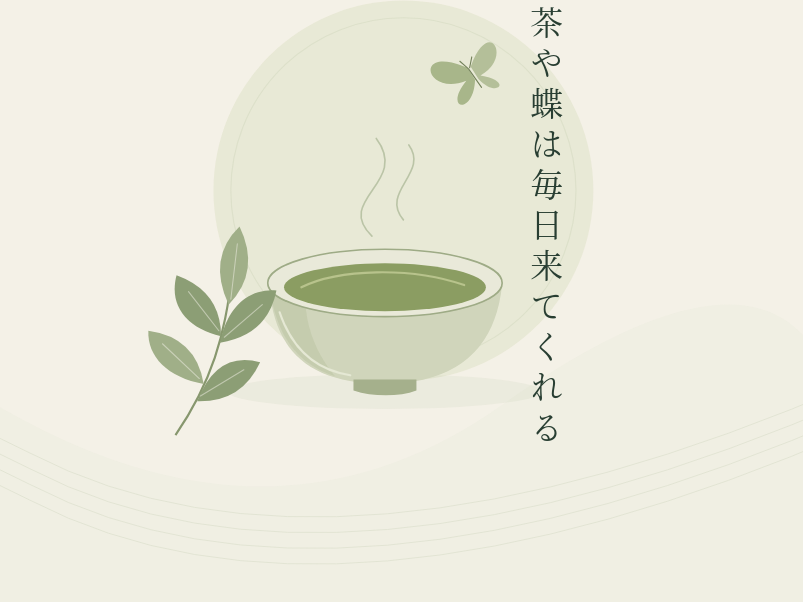
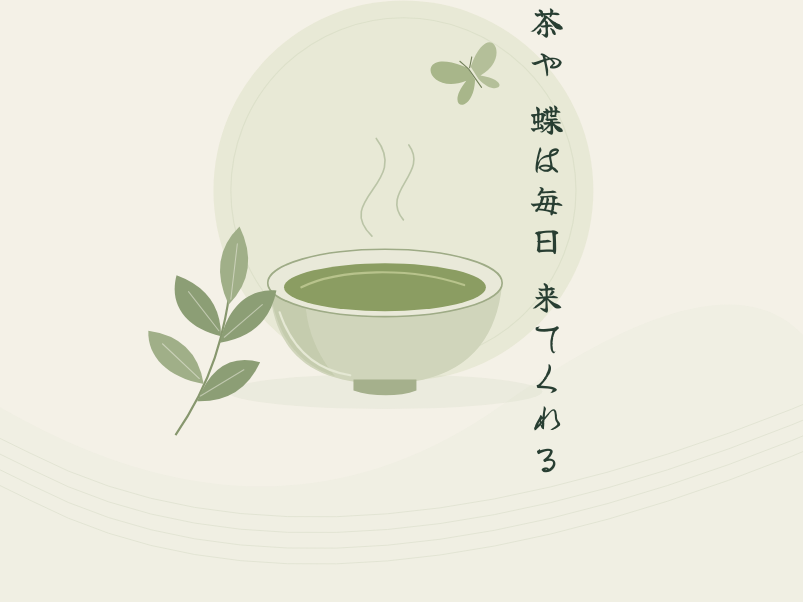
Before and after one commit to tech-markentier-mc/ocha, a plain HTML site: page docs/index.html in a window 1280 px wide. Shown: the part 190-792 px from the top of the page, 477-1280 px from the left. Drawn offline with Linux system fonts and the light colour scheme.

Commit message:
Add Japanese haiku fonts and accessibility improvements

```diff
--- a/docs/index.html
+++ b/docs/index.html
@@ -2,25 +2,28 @@
 <html lang="en">
 <head>
     <meta charset="UTF-8">
-    <meta name="viewport" content="width=device-width, initial-scale=1.0">
+    <meta name="viewport" content="width=device-width">
+    <meta name="text-scale" content="scale">
     <title>Ocha — A Minecraft mod about Tea</title>
     <meta name="description" content="Ocha — a Minecraft mod about tea.">
+    <link rel="icon" type="image/svg+xml" href="assets/tea-cup.svg">
     <meta name="theme-color" content="#f4f1e7">
+    <meta name="color-scheme" content="light" />
     <link rel="stylesheet" href="styles.css">
 </head>
 <body>
     <div class="page">
-        <img class="landscape" src="assets/landscape.svg" aria-hidden="true">
+        <img class="landscape" src="assets/landscape.svg" alt="Soft green hills traced with gently flowing contour lines.">
         <div class="wrap">
             <main>
                 <section class="hero" aria-labelledby="title">
                     <div class="intro">
-                        <h1 id="title">Ocha<img class="tea-logo" src="assets/tea-cup.svg" aria-hidden="true"></h1>
+                        <h1 id="title"><span class="title-ghost" lang="ja" aria-hidden="true">お茶</span>Ocha<img class="tea-logo" src="assets/tea-cup.svg" alt="A steaming green teacup on a saucer."></h1>
                         <p class="subtitle">A Minecraft mod about tea</p>
                     </div>
                     <div class="tea-scene">
-                        <img class="tea-art" src="assets/tea-scene.svg" aria-hidden="true">
-                        <p class="poem" lang="ja">一人茶や蝶は毎日来てくれる</p>
+                        <img class="tea-art" src="assets/tea-scene.svg" alt="A steaming bowl of green tea beside a leafy tea branch, with a butterfly hovering against a pale sun.">
+                        <p class="poem" lang="ja">一人茶や 蝶は毎日 来てくれる</p>
                     </div>
                 </section>
             </main>
--- a/docs/styles.css
+++ b/docs/styles.css
@@ -1,3 +1,48 @@
+/* Small modern reset; unlayered component styles take precedence.
+   Adapted from https://www.joshwcomeau.com/css/custom-css-reset/ */
+@layer reset {
+    *, *::before, *::after { box-sizing: border-box; }
+
+    /* Keep native dialog centering and list indentation intact. */
+    body, h1, h2, h3, h4, h5, h6, p, figure, blockquote, dl, dd { margin: 0; }
+    body { line-height: 1.5; }
+
+    img, picture, video, canvas, svg { display: block; max-width: 100%; }
+    img, video { height: auto; }
+
+    input, button, textarea, select { font: inherit; }
+    p, h1, h2, h3, h4, h5, h6 { overflow-wrap: break-word; }
+}
+
+/* Haiku-only subset from Google Fonts; license: assets/fonts/OFL-Yuji.txt.
+   Regenerate this subset if the poem gains new characters. */
+@font-face {
+    font-family: "Yuji Mai";
+    src: url("assets/fonts/yuji-mai-haiku.woff2") format("woff2");
+    font-style: normal;
+    font-weight: 400;
+    font-display: swap;
+    unicode-range: U+20, U+304F, U+3066, U+306F, U+3084, U+308B-308C, U+4E00, U+4EBA, U+65E5, U+6765, U+6BCE, U+8336, U+8776;
+}
+
+@font-face {
+    font-family: "Yuji Boku";
+    src: url("assets/fonts/yuji-boku-haiku.woff2") format("woff2");
+    font-style: normal;
+    font-weight: 400;
+    font-display: swap;
+    unicode-range: U+20, U+304F, U+3066, U+306F, U+3084, U+308B-308C, U+4E00, U+4EBA, U+65E5, U+6765, U+6BCE, U+8336, U+8776;
+}
+
+@font-face {
+    font-family: "Yuji Syuku";
+    src: url("assets/fonts/yuji-syuku-haiku.woff2") format("woff2");
+    font-style: normal;
+    font-weight: 400;
+    font-display: swap;
+    unicode-range: U+20, U+304F, U+3066, U+306F, U+3084, U+308B-308C, U+4E00, U+4EBA, U+65E5, U+6765, U+6BCE, U+8336, U+8776;
+}
+
 :root {
     color-scheme: light;
     --paper: #f4f1e7;
@@ -5,9 +50,7 @@
     --green: #73815a;
 }
 
-* { box-sizing: border-box; }
 body {
-    margin: 0;
     background: var(--paper);
     color: var(--ink);
     font-family: "Segoe UI", Helvetica, Arial, sans-serif;
@@ -35,12 +78,29 @@ body {
 .intro { position: relative; z-index: 1; }
 .tea-logo { display: inline-block; width: 42px; height: 42px; margin-left: 12px; vertical-align: baseline; }
 h1 {
+    position: relative;
+    isolation: isolate;
     margin: 20px 0 15px -8px;
     font-family: Georgia, "Times New Roman", serif;
     font-size: clamp(100px, 12vw, 174px);
     font-weight: 400;
     line-height: 1;
     letter-spacing: -.065em;
+}
+.title-ghost {
+    position: absolute;
+    z-index: -1;
+    top: -0.42em;
+    left: -0.27em;
+    color: var(--green);
+    opacity: .042;
+    font-family: "Yu Mincho", "Hiragino Mincho ProN", "Noto Serif CJK JP", serif;
+    font-size: 1.5em;
+    letter-spacing: .1em;
+    white-space: nowrap;
+    pointer-events: none;
+    user-select: none;
+    filter: blur(2px);
 }
 .subtitle { margin: 0; font-family: Georgia, "Times New Roman", serif; font-size: clamp(24px, 3vw, 33px); line-height: 1.4; }
 .tea-scene {
@@ -51,7 +111,8 @@ h1 {
     width: 100%;
     aspect-ratio: 605 / 600;
 }
-.tea-art { position: absolute; z-index: 0; width: 110%; height: 100%; top: 4%; left: -14%; }
+/* The illustration intentionally extends beyond its composition container. */
+.tea-art { position: absolute; z-index: 0; width: 110%; max-width: none; height: 100%; top: 4%; left: -14%; }
 .poem {
     position: absolute;
     z-index: 1;
@@ -60,7 +121,7 @@ h1 {
     margin: 0;
     writing-mode: vertical-rl;
     white-space: nowrap;
-    font-family: "Yu Mincho", "Hiragino Mincho ProN", "Noto Serif CJK JP", serif;
+    font-family: "Yuji Mai", "Yu Mincho", "Hiragino Mincho ProN", "Noto Serif CJK JP", serif;
     font-size: 5.785124cqw;
     letter-spacing: .23em;
     line-height: 1.8;
```
Also changed, not shown: docs/assets/fonts/OFL-Yuji.txt (added), docs/assets/fonts/yuji-boku-haiku.woff2 (added), docs/assets/fonts/yuji-mai-haiku.woff2 (added), docs/assets/fonts/yuji-syuku-haiku.woff2 (added).
